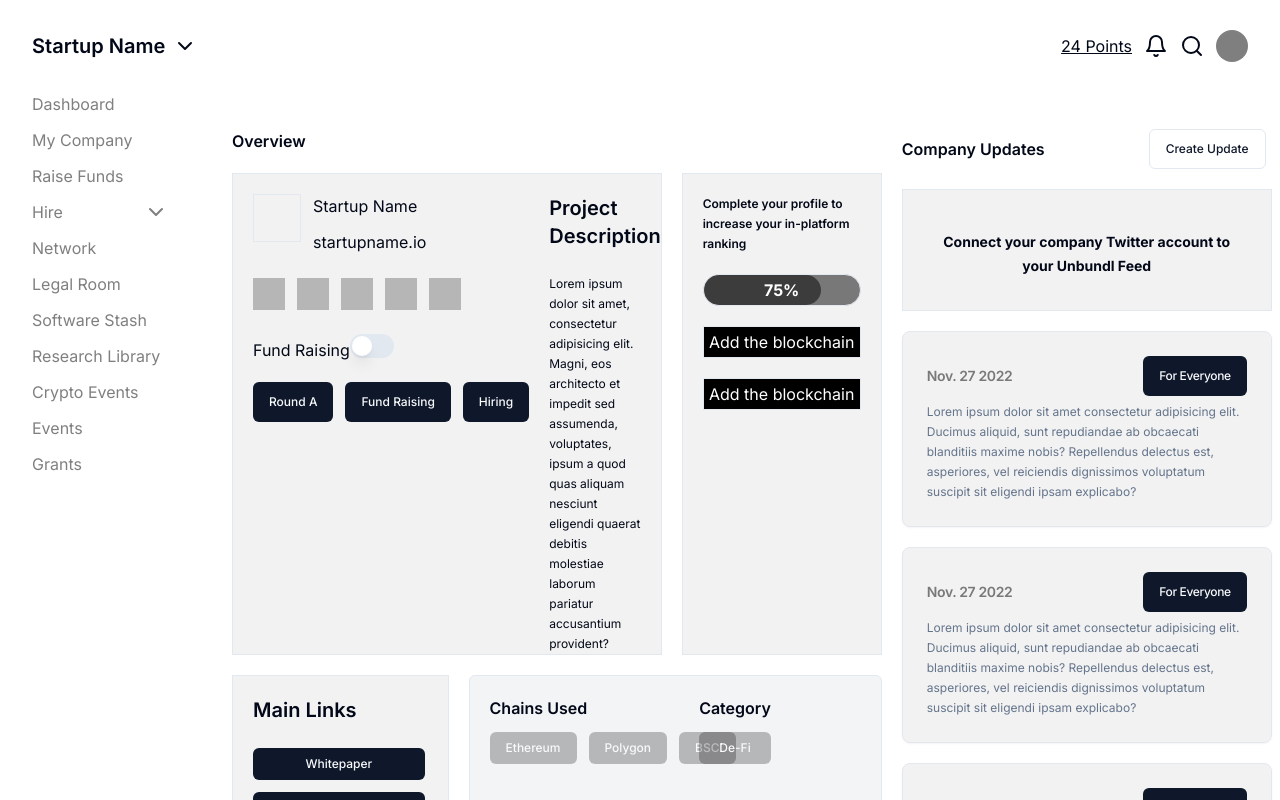
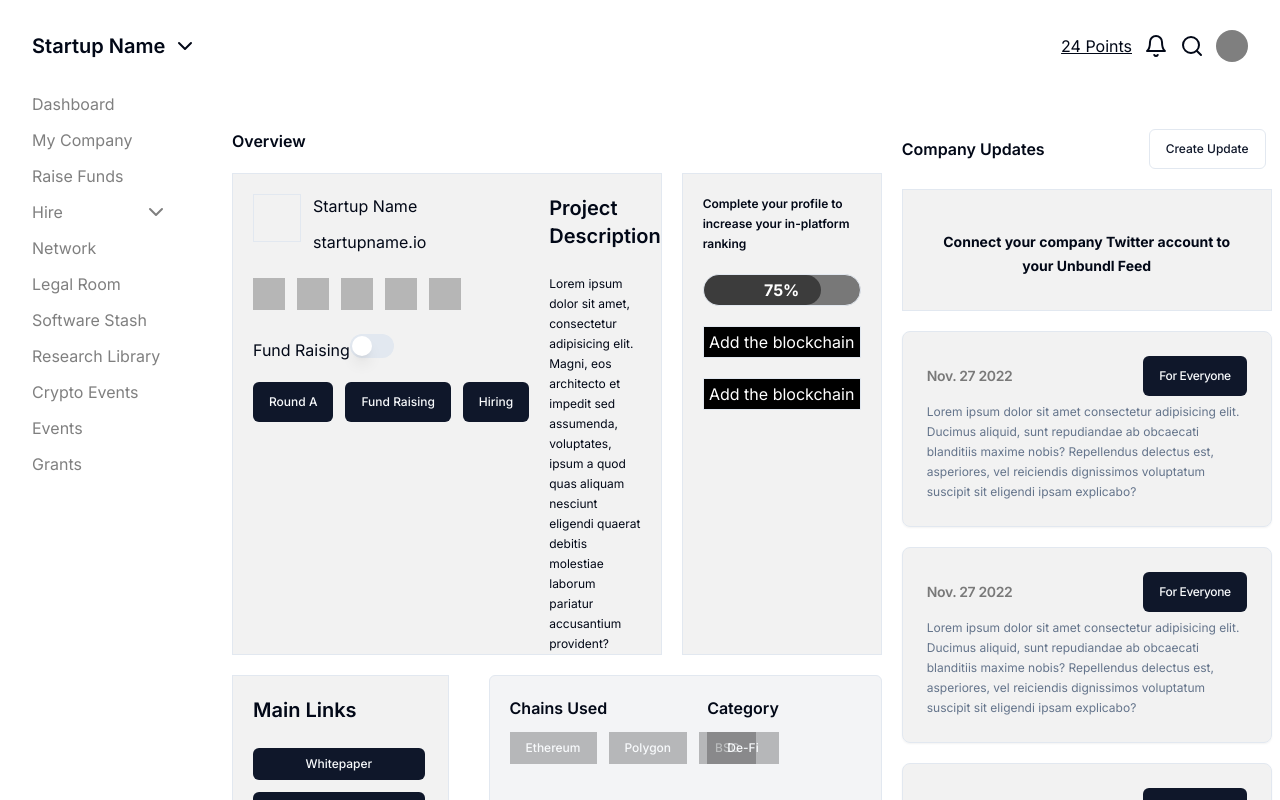
Before and after one commit to ShaikhNabeelShabbir/unbundl-web, a React (Vite) app: page /founder-dashboard in a window 1280 px wide. Both pictures are taken after a click on the button "My Company". Shown: the top 800 px of the page. Built offline with nearby package versions, Linux system fonts and the light colour scheme.

Commit message:
changes updated

```diff
--- a/src/pages/startup/my-company.tsx
+++ b/src/pages/startup/my-company.tsx
@@ -128,7 +128,7 @@ const MyCompany: React.FC = () => {
                 </div>
               </div>
               <div className="flex flex-row h-65 mt-5 justify-center">
-                <div className="w-1/3  shrink-0 border pb-5 bg-black/5">
+                <div className="w-1/3  shrink-0 border pb-5 mr-5 bg-black/5">
                   <p className="mt-5 ml-5 font-semibold text-lg w-full">
                     Main Links
                   </p>
@@ -141,28 +141,40 @@ const MyCompany: React.FC = () => {
                   </div>
                 </div>
                 <div className="w-2/3 border p-5 bg-gray-100 rounded-md flex ml-5">
-                  <div className="grid grid-cols-2 gap-x-12 gap-y-6 w-full">
+                  <div className="grid grid-cols-2 gap-x-11 gap-y-6 w-full">
                     <div className="flex flex-col w-full">
                       <div className="font-semibold mb-3 w-max">
                         Chains Used
                       </div>
                       <div className="flex space-x-3">
-                        <Button className="h-8 bg-black/25">Ethereum</Button>
-                        <Button className="h-8 bg-black/25">Polygon</Button>
-                        <Button className="h-8 bg-black/25">BSC</Button>
+                        <Button className="h-8 bg-black/25 rounded-none">
+                          Ethereum
+                        </Button>
+                        <Button className="h-8 bg-black/25 rounded-none">
+                          Polygon
+                        </Button>
+                        <Button className="h-8 bg-black/25 rounded-none">
+                          BSC
+                        </Button>
                       </div>
                     </div>
 
                     <div className="flex flex-col w-fit">
                       <div className="font-semibold mb-3">Category</div>
-                      <Button className="h-8 bg-black/25">De-Fi</Button>
+                      <Button className="h-8 bg-black/25 rounded-none">
+                        De-Fi
+                      </Button>
                     </div>
 
                     <div className="flex flex-col mr-auto">
                       <div className="font-semibold mb-3">Location</div>
                       <div className="flex space-x-3">
-                        <Button className="h-8 bg-black/25">Dubai, UAE</Button>
-                        <Button className="h-8 bg-black/25">Singapore</Button>
+                        <Button className="h-8 bg-black/25 rounded-none">
+                          Dubai, UAE
+                        </Button>
+                        <Button className="h-8 bg-black/25 rounded-none">
+                          Singapore,Singapore
+                        </Button>
                       </div>
                     </div>
 
@@ -170,7 +182,9 @@ const MyCompany: React.FC = () => {
                       <div className="font-semibold mb-3">
                         Level of Completion
                       </div>
-                      <Button className="h-8 bg-black/25">Mainnet</Button>
+                      <Button className="h-8 bg-black/25 rounded-none">
+                        Mainnet
+                      </Button>
                     </div>
                   </div>
                 </div>
```
